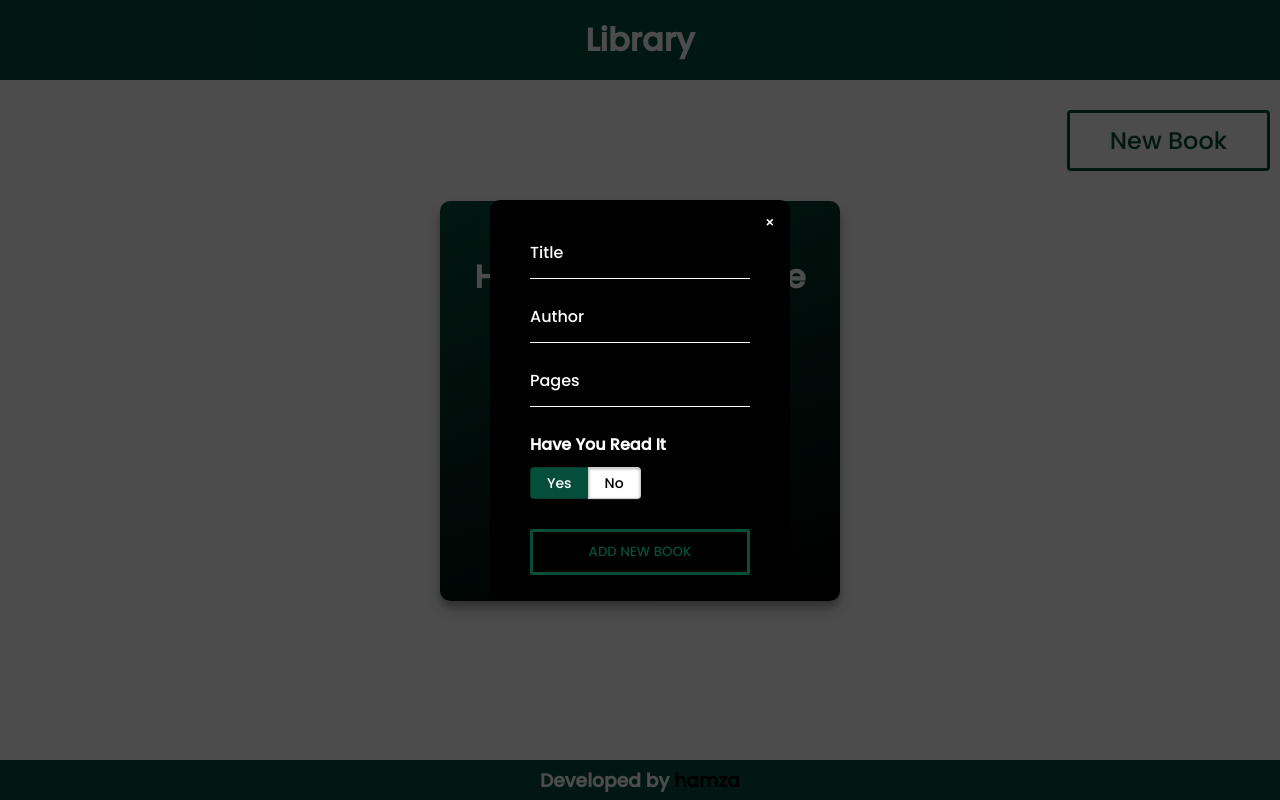
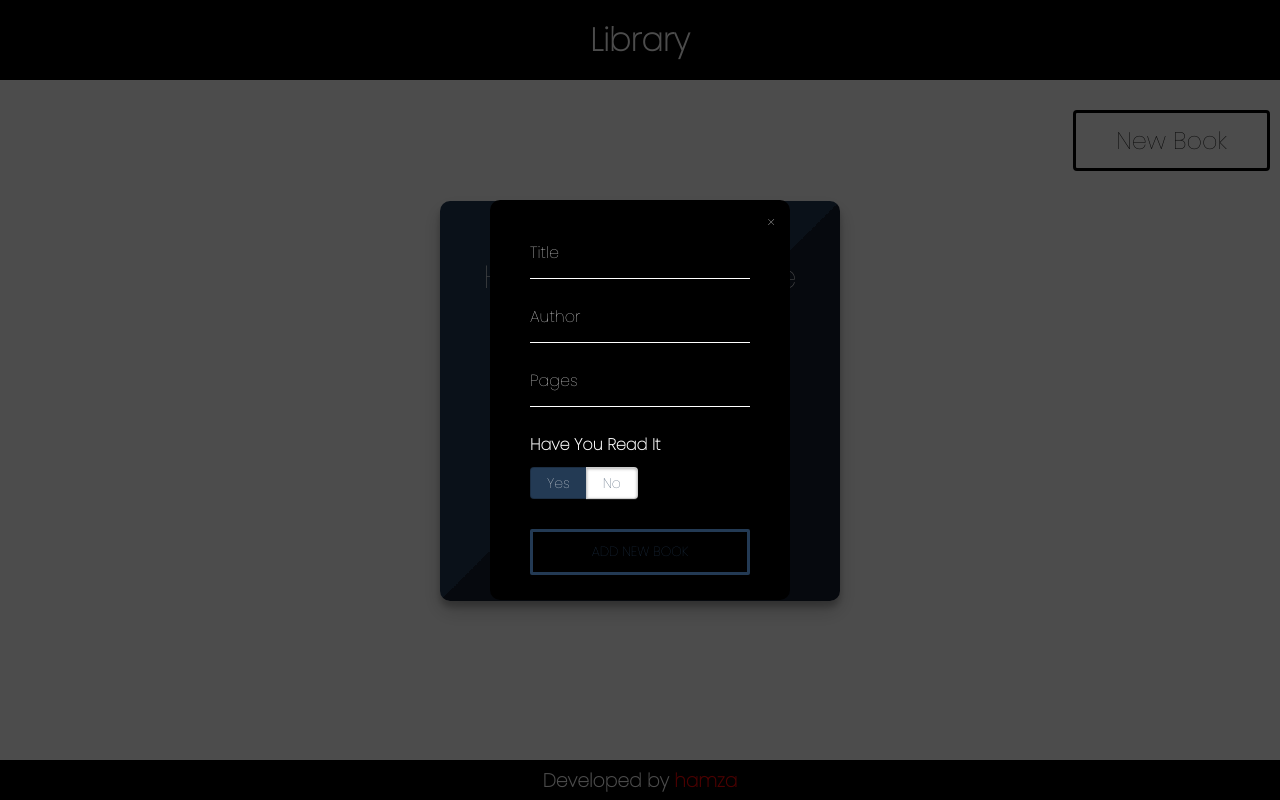
Before and after one commit to fjorn-x/library, a plain HTML site: page index.html in a window 1280 px wide. Both pictures are taken after a click on the button "New Book". Drawn offline with Linux system fonts and the light colour scheme.

Commit message:
First Working Model

```diff
--- a/app.js
+++ b/app.js
@@ -7,7 +7,6 @@ const modalContent = document.querySelector(".modal-content");
 const submit = document.querySelector(".submit");
 const form = document.querySelector("form");
 const closeModal = document.querySelector(".close");
-const readStatus = document.querySelector(".read-status");
 
 let bookCounter = 1;
 
@@ -123,7 +122,21 @@ function display(bookCount) {
 </div>
 `;
   const deleteBook = newCard.querySelector(".btn-delete");
+  const readStatus = newCard.querySelector(".read-status");
 
+  readStatus.addEventListener("click", () => {
+    console.log(readStatus.textContent);
+
+    readStatus.textContent =
+      readStatus.textContent === "Read" ? "Not Read" : "Read";
+    readStatus.style.backgroundColor =
+      readStatus.textContent === "Read"
+        ? "var(--status-read)"
+        : "var(--status-not-read)";
+
+    obj.read = readStatus.textContent;
+    console.log(myLibrary);
+  });
   deleteBook.addEventListener("click", () => {
     const index = parseInt(deleteBook.getAttribute("data-index"));
     myLibrary.splice(index, 1);
--- a/style.css
+++ b/style.css
@@ -1,9 +1,7 @@
-@import url("https://fonts.googleapis.com/css2?family=Poppins:wght@100;300;500&display=swap");
+@import url("https://fonts.googleapis.com/css2?family=Poppins:wght@100&display=swap");
 :root {
-  --dark-color: #064e3b;
+  --dark-color: black;
   --light-color: #ffffff;
-  --accent-color: #6ee7b7;
-  --text-color: #164e63;
   --status-read: green;
   --status-not-read: red;
 }
@@ -34,7 +32,7 @@
   flex-direction: column;
   flex: 1;
   padding: 0px 10px;
-  /* background-color: var(--light-color); */
+
   background-color: var(--light-color);
 }
 
@@ -58,14 +56,14 @@
 }
 .footer a {
   text-decoration: none;
-  color: black;
+  color: red;
 }
 a:visited:hover,
 a:hover {
   color: var(--light-color);
 }
 a:visited {
-  color: black;
+  color: red;
 }
 
 .buttons {
@@ -169,7 +167,7 @@ input[type="number"]::-webkit-outer-spin-button {
 .switch-field label {
   margin-top: 10px;
   background-color: var(--light-color);
-  color: #000;
+  color: rgb(35, 58, 84);
   font-size: 14px;
   line-height: 1;
   text-align: center;
@@ -191,7 +189,7 @@ input[type="number"]::-webkit-outer-spin-button {
 }
 
 .switch-field input:checked + label {
-  background-color: var(--dark-color);
+  background-color: rgb(35, 58, 84);
   color: var(--light-color);
   box-shadow: none;
 }
@@ -220,13 +218,14 @@ input[type="number"]::-webkit-outer-spin-button {
 .input-container input:focus {
   border: none;
   outline: none;
-  border-bottom: 1px solid var(--dark-color);
+  border-bottom: 1px solid rgb(35, 58, 84);
 }
 .btn {
-  color: var(--dark-color);
+  font-weight: 300;
+  color: rgb(35, 58, 84);
   background-color: black;
   outline: none;
-  border: 3px solid var(--dark-color);
+  border: 3px solid rgb(35, 58, 84);
   padding: 10px 20px;
   text-transform: uppercase;
   border-radius: 2px;
@@ -235,7 +234,7 @@ input[type="number"]::-webkit-outer-spin-button {
 }
 .btn:hover {
   color: var(--light-color);
-  background-color: var(--dark-color);
+  background-color: rgb(35, 58, 84);
 }
 .input-container input:focus ~ label,
 .input-container input:valid ~ label {
@@ -254,7 +253,12 @@ input[type="number"]::-webkit-outer-spin-button {
   box-shadow: rgba(0, 0, 0, 0.19) 0px 10px 20px, rgba(0, 0, 0, 0.23) 0px 6px 6px;
 }
 .card_side--front {
-  background-image: linear-gradient(-20deg, black 0%, var(--dark-color) 100%);
+  /* background-image: linear-gradient(-20deg, black 0%, var(--dark-color) 100%); */
+  background-image: linear-gradient(
+    -45deg,
+    rgb(20, 30, 49) 50%,
+    rgb(35, 58, 84) 50%
+  );
 }
 
 .card:hover .card_side--back {
@@ -277,6 +281,7 @@ input[type="number"]::-webkit-outer-spin-button {
   justify-content: center;
   align-items: center;
   text-align: center;
+  font-weight: 100;
 }
 .author {
   flex: 1;
@@ -286,16 +291,27 @@ input[type="number"]::-webkit-outer-spin-button {
   flex-direction: column;
   margin-bottom: 20px;
 }
+.author > h1,
+.author > h2 {
+  font-weight: 100;
+}
 .card_heading {
   color: #fff;
   margin: 0 auto;
 }
 
+.card_cover > h1 {
+  font-weight: 100;
+}
 .card_cover {
   height: 25%;
   border-top-left-radius: 3px;
   border-top-right-radius: 3px;
-  background-image: linear-gradient(-20deg, black 0%, var(--dark-color) 100%);
+  background-image: linear-gradient(
+    -45deg,
+    rgb(20, 30, 49) 50%,
+    rgb(35, 58, 84) 50%
+  );
   display: flex;
   justify-content: center;
   align-items: center;
@@ -318,6 +334,7 @@ input[type="number"]::-webkit-outer-spin-button {
 }
 .read-status {
   background-color: green;
+  color: white;
   font-size: 20px;
   padding: 0 10px;
   margin: 0;
```
